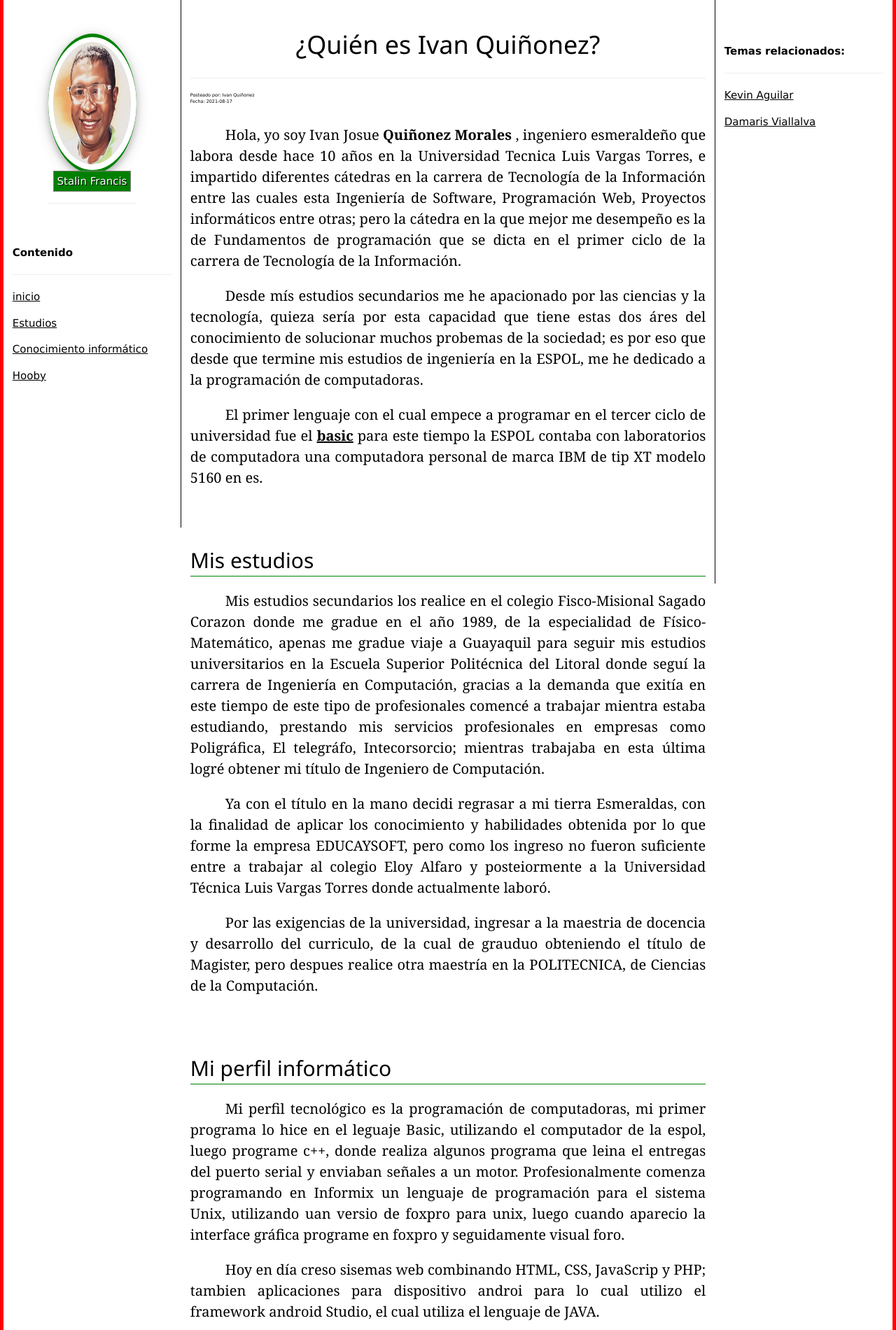
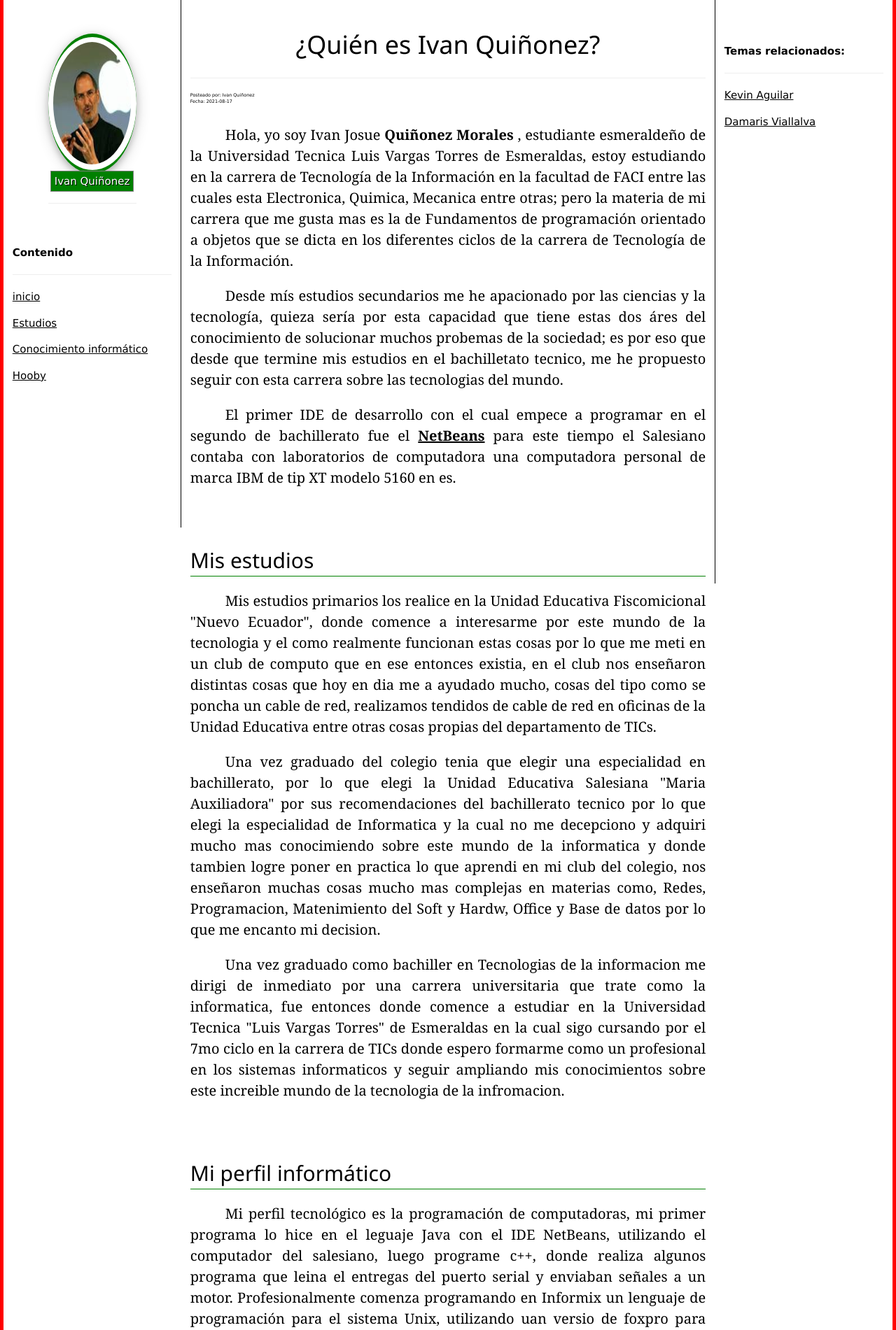
Before and after one commit to Ren1818/Prueba, a PHP site: page / in a window 1280 px wide. Shown: the part 51-1952 px from the top of the page at 70% size. Run offline with PHP 8.4, Linux system fonts and the light colour scheme.

Commit message:
actualizacion 4

```diff
--- a/index.php
+++ b/index.php
@@ -24,9 +24,9 @@ include("marco-right.php");
   </div>
   <div style="width: 100%; height:100%;" >
            <div  style="text-align:justify; font-size: 20px;">
-                   <p class="eys-parrafo">Hola, yo soy Ivan Josue <b> Quiñonez Morales </b>, ingeniero esmeraldeño que labora desde hace 10 años en la Universidad Tecnica Luis Vargas Torres, e impartido diferentes cátedras en la carrera de Tecnología de la Información entre las cuales esta Ingeniería de Software, Programación Web, Proyectos informáticos entre otras; pero la cátedra en la que mejor me desempeño es la de Fundamentos de programación que se dicta en el primer ciclo de la carrera de Tecnología de la Información. </p>
-                   <p class="eys-parrafo">Desde mís estudios secundarios me he apacionado por las ciencias y la tecnología, quieza sería  por esta capacidad que tiene estas dos áres del conocimiento de solucionar muchos probemas de la sociedad; es por eso que desde que termine mis estudios de ingeniería en la ESPOL, me he dedicado a la programación de computadoras. </p>
-<p class="eys-parrafo"> El primer lenguaje con el cual empece a programar en el tercer ciclo de universidad fue el <b><a href="https://en.wikipedia.org/wiki/BASIC"> basic</a></b>  para este tiempo la ESPOL contaba con laboratorios de computadora  una computadora personal de marca IBM de tip XT modelo 5160  en es.</p>
+                   <p class="eys-parrafo">Hola, yo soy Ivan Josue <b> Quiñonez Morales </b>, estudiante esmeraldeño de la Universidad Tecnica Luis Vargas Torres de Esmeraldas, estoy estudiando en la carrera de Tecnología de la Información en la facultad de FACI entre las cuales esta Electronica, Quimica, Mecanica entre otras; pero la materia de mi carrera que me gusta mas es la de Fundamentos de programación orientado a objetos que se dicta en los diferentes ciclos de la carrera de Tecnología de la Información. </p>
+                   <p class="eys-parrafo">Desde mís estudios secundarios me he apacionado por las ciencias y la tecnología, quieza sería  por esta capacidad que tiene estas dos áres del conocimiento de solucionar muchos probemas de la sociedad; es por eso que desde que termine mis estudios en el bachilletato tecnico, me he propuesto seguir con esta carrera sobre las tecnologias del mundo. </p>
+<p class="eys-parrafo"> El primer IDE de desarrollo con el cual empece a programar en el segundo de bachillerato fue el <b><a href="https://es.wikipedia.org/wiki/NetBeans"> NetBeans</a></b>  para este tiempo el Salesiano contaba con laboratorios de computadora  una computadora personal de marca IBM de tip XT modelo 5160  en es.</p>
 
    <div id="blog-seccion2"  style="height: 50px;"></div>
 
@@ -34,23 +34,23 @@ include("marco-right.php");
 
 
 
-                   <p class="eys-parrafo">Mis estudios secundarios los realice en el colegio Fisco-Misional Sagado Corazon donde me gradue en el año 1989, de la especialidad de Físico-Matemático, apenas me gradue viaje a Guayaquil para seguir mis estudios universitarios en la Escuela Superior Politécnica del Litoral donde seguí la carrera de Ingeniería en Computación, gracias a la demanda que exitía en este tiempo de este tipo de profesionales comencé a trabajar mientra estaba estudiando, prestando mis servicios profesionales en empresas como Poligráfica, El telegráfo, Intecorsorcio; mientras trabajaba en esta última logré obtener mi título de Ingeniero de Computación.</p>
-                   <p class="eys-parrafo">Ya con el título en la mano decidi regrasar a mi tierra Esmeraldas, con la finalidad de aplicar los conocimiento y habilidades obtenida por lo que forme la empresa EDUCAYSOFT, pero como los ingreso no fueron suficiente entre a trabajar al colegio Eloy Alfaro y posteiormente a la Universidad Técnica Luis Vargas Torres donde actualmente laboró.</p>
-<p class="eys-parrafo"> Por las exigencias de la universidad, ingresar a la maestria de docencia y desarrollo del curriculo, de la cual de grauduo obteniendo el título de Magister, pero despues realice otra maestría en la POLITECNICA, de Ciencias de la Computación.</p>
+                   <p class="eys-parrafo">Mis estudios primarios los realice en la Unidad Educativa Fiscomicional "Nuevo Ecuador", donde comence a interesarme por este mundo de la tecnologia y el como realmente funcionan estas cosas por lo que me meti en un club de computo que en ese entonces existia, en el club nos enseñaron distintas cosas que hoy en dia me a ayudado mucho, cosas del tipo como se poncha un cable de red, realizamos tendidos de cable de red en oficinas de la Unidad Educativa entre otras cosas propias del departamento de TICs.</p>
+                   <p class="eys-parrafo">Una vez graduado del colegio tenia que elegir una especialidad en bachillerato, por lo que elegi la Unidad Educativa Salesiana "Maria Auxiliadora" por sus recomendaciones del bachillerato tecnico por lo que elegi la especialidad de Informatica y la cual no me decepciono y adquiri mucho mas conocimiendo sobre este mundo de la informatica y donde tambien logre poner en practica lo que aprendi en mi club del colegio, nos enseñaron muchas cosas mucho mas complejas en materias como, Redes, Programacion, Matenimiento del Soft y Hardw, Office y Base de datos por lo que me encanto mi decision.</p>
+<p class="eys-parrafo"> Una vez graduado como bachiller en Tecnologias de la informacion me dirigi de inmediato por una carrera universitaria que trate como la informatica, fue entonces donde comence a estudiar en la Universidad Tecnica "Luis Vargas Torres" de Esmeraldas en la cual sigo cursando por el 7mo ciclo en la carrera de TICs donde espero formarme como un profesional en los sistemas informaticos y seguir ampliando mis conocimientos sobre este increible mundo de la tecnologia de la infromacion.</p>
    <div id="blog-seccion3"  style="height: 50px;"></div>
 
     <h2 style="border-bottom: 1px solid green;"> Mi perfil informático</h2>
 
 
 
-                   <p  class="eys-parrafo">Mi perfil tecnológico es la programación de computadoras, mi primer programa lo hice en el leguaje Basic, utilizando el computador de la espol, luego programe c++, donde realiza algunos programa que leina el entregas del puerto serial y enviaban señales a un motor. Profesionalmente comenza programando en Informix un lenguaje de programación para el sistema Unix, utilizando uan versio de foxpro para unix, luego cuando aparecio la interface gráfica programe en foxpro y seguidamente visual foro.</p>
-                   <p  class="eys-parrafo">Hoy en día creso sisemas web combinando HTML, CSS, JavaScrip y PHP; tambien aplicaciones para dispositivo androi para lo cual utilizo el framework android Studio, el cual utiliza el lenguaje de JAVA.</p>
+                   <p  class="eys-parrafo">Mi perfil tecnológico es la programación de computadoras, mi primer programa lo hice en el leguaje Java con el IDE NetBeans, utilizando el computador del salesiano, luego programe c++, donde realiza algunos programa que leina el entregas del puerto serial y enviaban señales a un motor. Profesionalmente comenza programando en Informix un lenguaje de programación para el sistema Unix, utilizando uan versio de foxpro para unix, luego cuando aparecio la interface gráfica programe en foxpro y seguidamente visual foro.</p>
+                   <p  class="eys-parrafo">Hoy en día creo sisemas web combinando HTML, CSS, JavaScrip y PHP; tambien aplicaciones para dispositivo android para lo cual utilizo el framework android Studio, el cual utiliza el lenguaje de JAVA.</p>
    <div id="blog-seccion4"  style="height: 50px;"></div>
 
     <h2 style="border-bottom: 1px solid green;"> Mis Hooby</h2>
 
 
-                   <p   class="eys-parrafo">Soy amante a la lectura, así que en los ratos libres me encanta actualizar mis conocimientos leyendo manuales de los leguajes de progración que namejo, y tambien muchos noticias de las ultimas tendencias en tecnología.</p>
+                   <p   class="eys-parrafo">Soy amante anime y todo lo que tenga que ver con eso, me gusta mucho la cultura japonesa y su mundo tecnologico mucho mas actualizado que en el que vivo ahora mismo soy un otaku completito.</p>
 
 
 
@@ -81,8 +81,8 @@ include("marco-left.php")
 <script >
 
  document.title="Stalin";
-document.getElementById("foto").src="./images/stalin.png";
-document.getElementById("elnombre").innerHTML="Stalin Francis";
+document.getElementById("foto").src="./images/steve.jpg";
+document.getElementById("elnombre").innerHTML="Ivan Quiñonez";
 
  document.getElementById("blog-indice").innerHTML="<p><b>Contenido</b></p><hr> <p><a href='#'>inicio</a></p><p><a href='#blog-seccion2'>Estudios</a></p><p><a href='#blog-seccion3'>Conocimiento informático</a></p><p><a href='#blog-seccion4'>Hooby</a></p>";
 
```
Also changed, not shown: images/steve.jpg (added).
